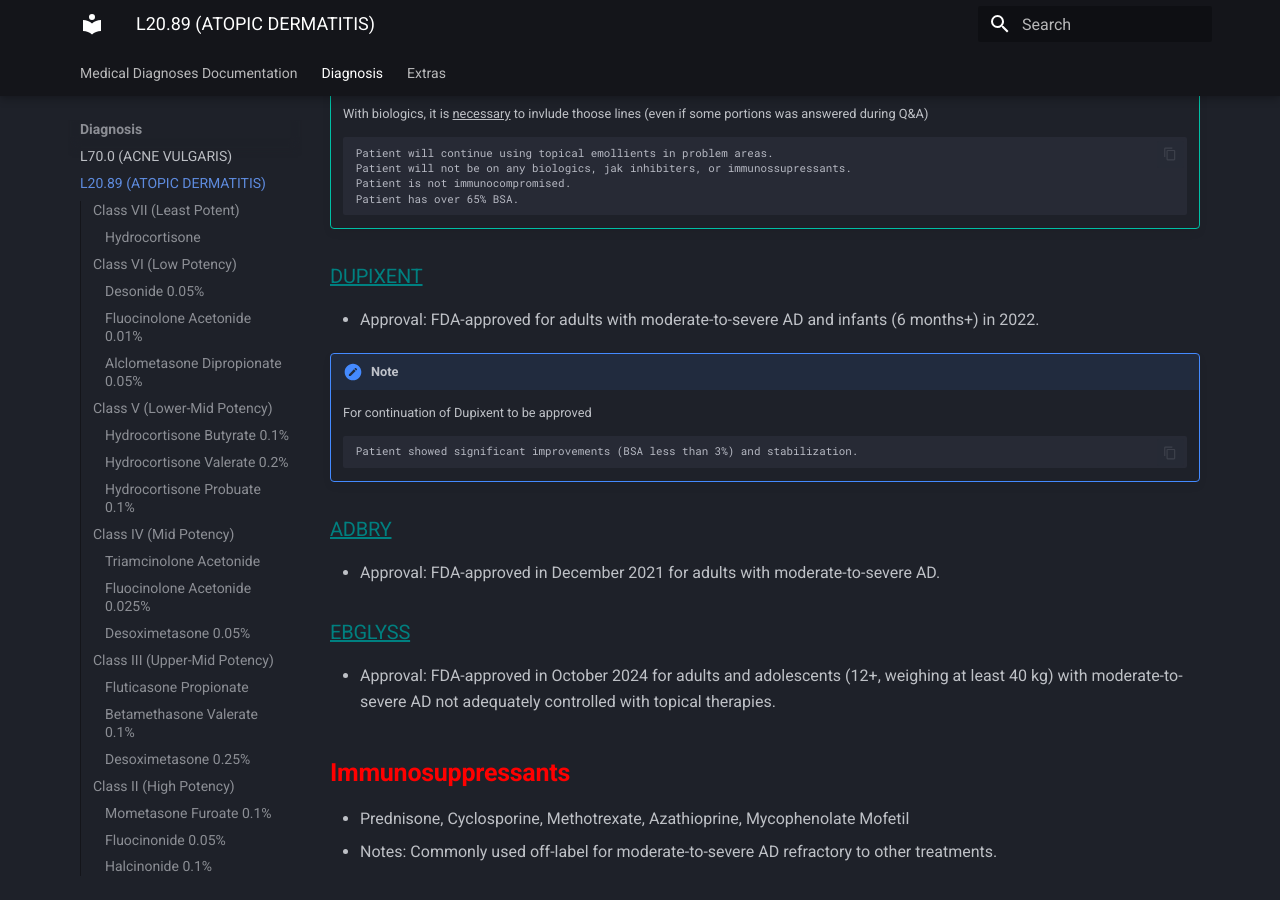
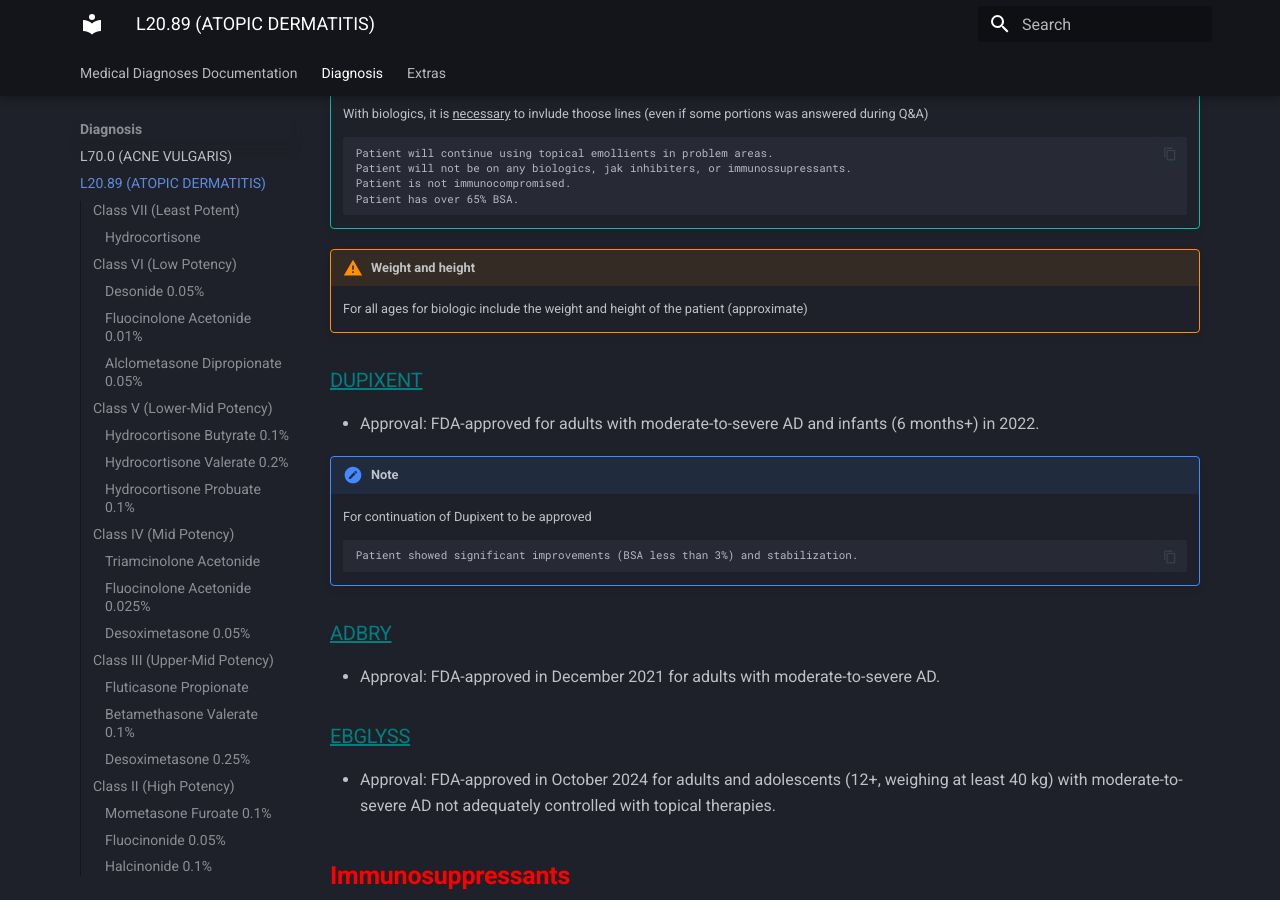
Before and after one commit to rei-cher/server-mkdocs, an MkDocs documentation site: the page built from docs/diagnosis/atopic_dermatitis.md, in a window 1280 px wide and 900 px high, scrolled down 4500 px. Built offline with MkDocs 1.6.1 and Material for MkDocs 9.7.7, drawn with Linux system fonts in a browser that asks for light colours.

Commit message:
weight and height for the biologic

````diff
--- a/docs/diagnosis/atopic_dermatitis.md
+++ b/docs/diagnosis/atopic_dermatitis.md
@@ -126,6 +126,11 @@
     Patient is not immunocompromised.
     Patient has over 65% BSA.
     ```
+
+!!! Warning "Weight and height"
+    For all ages for biologic include the weight and height of the patient (approximate)
+
+
 ### <u  style="color:teal">DUPIXENT</u>
 - Approval: FDA-approved for adults with moderate-to-severe AD and infants (6 months+) in 2022.
 !!! note
````
